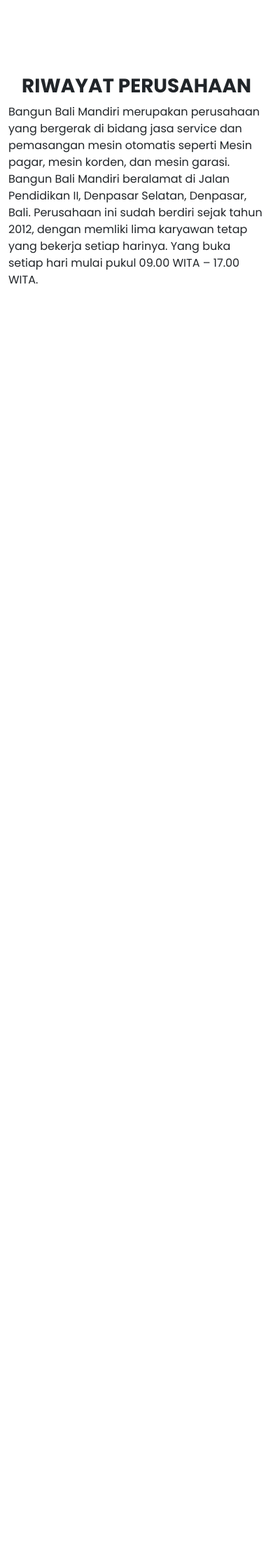
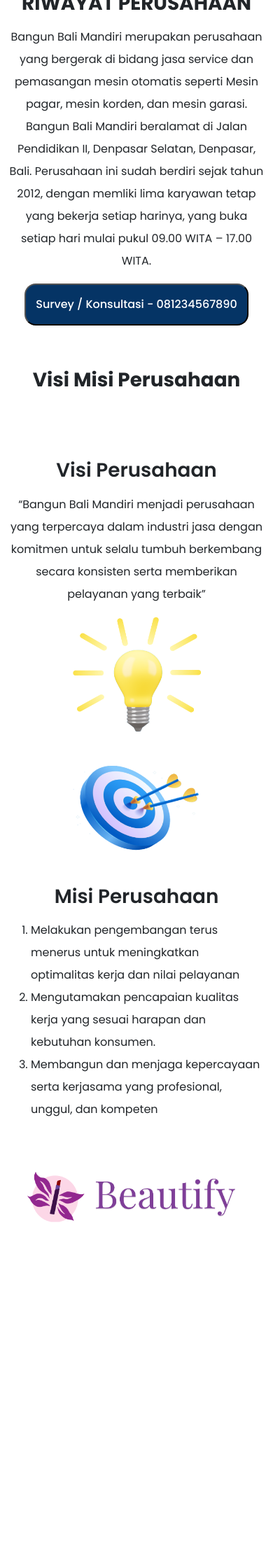
Before and after one commit to komangtri/Bangun-Bali-Mandiri, a PHP site: page /about.html in a window 390 px wide; the page is wider, and only the part inside the window is pictured. Shown: the part 366-2606 px from the top of that part at 70% size. Before the commit the page ends 771 px from the top of that part, so only its background shows below. Run offline with PHP 8.4, Linux system fonts and the light colour scheme.

Commit message:
pembuatan about page

```diff
--- a/about.html
+++ b/about.html
@@ -37,19 +37,19 @@
             <div class="collapse navbar-collapse justify-content-end" id="navbarNav">
                 <ul class="navbar-nav">
                     <li class="nav-item">
-                        <a class="nav-link navbar-color-text" href="#">Home</a>
+                        <a class="nav-link navbar-color-text" href="home.html">Home</a>
                     </li>
                     <li class="nav-item">
-                        <a class="nav-link navbar-color-text fw-bold" href="#">About</a>
+                        <a class="nav-link navbar-color-text fw-bold" href="about.html">About</a>
                     </li>
                     <li class="nav-item">
-                        <a class="nav-link navbar-color-text" href="#">Produk & Jasa</a>
+                        <a class="nav-link navbar-color-text" href="product.html">Produk & Jasa</a>
                     </li>
                     <li class="nav-item">
-                        <a class="nav-link navbar-color-text" href="#">Flip Book</a>
+                        <a class="nav-link navbar-color-text" href="flipbook.html">Flip Book</a>
                     </li>
                     <li class="nav-item">
-                        <a class="nav-link navbar-color-text" href="#">Contact Us</a>
+                        <a class="nav-link navbar-color-text" href="contact.html">Contact Us</a>
                     </li>
                 </ul>
             </div>
@@ -59,26 +59,82 @@
     <!-- Section Perusahaan -->
     <section id="coorporate">
         <div class="container h-100">
+            <!-- row profile perusahaan -->
             <div class="row h-100">
-                <div class="col-md-6 my-auto">
+                <div class="col-md-6 d-flex align-items-center overflow-hidden">
                     <iframe width="560" height="315" src="https://www.youtube.com/embed/LkR-9Z1sle8"
                         title="YouTube video player" frameborder="0"
                         allow="accelerometer; autoplay; clipboard-write; encrypted-media; gyroscope; picture-in-picture; web-share"
                         allowfullscreen></iframe>
                 </div>
 
-                <div class="col-md-6 my-auto">
-                    <h1 class="text-center fw-bold">RIWAYAT PERUSAHAAN</h1>
-                    <p>Bangun Bali Mandiri merupakan perusahaan yang bergerak di bidang jasa service dan pemasangan
+                <div class="col-md-6 d-flex justify-content-center flex-column">
+                    <h1 class="text-center fw-bold mb-3">RIWAYAT PERUSAHAAN</h1>
+                    <p class="text-center mb-3 lh-lg">Bangun Bali Mandiri merupakan perusahaan yang bergerak di bidang
+                        jasa
+                        service
+                        dan pemasangan
                         mesin otomatis seperti Mesin pagar, mesin korden, dan mesin garasi. Bangun Bali Mandiri
                         beralamat di Jalan Pendidikan II, Denpasar Selatan, Denpasar, Bali. Perusahaan ini sudah berdiri
-                        sejak tahun 2012, dengan memliki lima karyawan tetap yang bekerja setiap harinya. Yang buka
+                        sejak tahun 2012, dengan memliki lima karyawan tetap yang bekerja setiap harinya, yang buka
                         setiap hari mulai pukul 09.00 WITA – 17.00 WITA.</p>
+                    <div class="text-center">
+                        <button class="btn-survey fw-medium">Survey / Konsultasi - 081234567890</button>
+                    </div>
+                </div>
+            </div>
+            <!-- end row profile perusahaan -->
+        </div>
+    </section>
+
+    <section id="visimisi">
+        <div class="container">
+            <!-- row visi perusahaan -->
+            <div class="row mt-5 mb-5 d-flex align-items-center">
+                <h1 class="text-center fw-bold mb-5">Visi Misi Perusahaan</h1>
+
+                <div class="col-md-6 text-center mt-5">
+                    <h1 class="fw-semibold">Visi Perusahaan</h1>
+                    <p class="lh-lg mt-3">“Bangun Bali Mandiri menjadi perusahaan yang terpercaya dalam industri jasa
+                        dengan
+                        komitmen untuk
+                        selalu tumbuh berkembang secara konsisten serta memberikan pelayanan yang terbaik”</p>
+                </div>
+                <div class="col-md-6 text-center">
+                    <img src="asset/visi.png" alt="" srcset="" class="w-50">
+                </div>
+            </div>
+            <!-- end row visi perusahaan -->
+
+            <!-- row visi perusahaan -->
+            <div class="row mt-5 d-flex align-items-center">
+                <div class="col-md-6 text-center">
+                    <img src="asset/misi.png" alt="" srcset="" class="w-50">
+                </div>
+                <div class="col-md-6">
+                    <h1 class="text-center fw-semibold mt-5">Misi Perusahaan</h1>
+                    <ol class="lh-lg mt-3">
+                        <li>Melakukan pengembangan terus menerus untuk meningkatkan optimalitas kerja dan
+                            nilai pelayanan</li>
+                        <li>Mengutamakan pencapaian kualitas kerja yang sesuai harapan dan kebutuhan konsumen.</li>
+                        <li>Membangun dan menjaga kepercayaan serta kerjasama yang profesional, unggul, dan kompeten
+                        </li>
+                    </ol>
+                </div>
+            </div>
+            <!-- end row visi perusahaan -->
+        </div>
+    </section>
+
+    <section id="logo">
+        <div class="container-fluid">
+            <div class="row">
+                <div class="col-md-12">
+                    <img src="asset/logo.png" alt="" srcset="" class="w-100">
                 </div>
             </div>
         </div>
     </section>
-
 
 
 
--- a/css/style.css
+++ b/css/style.css
@@ -135,6 +135,10 @@
   width: 100%;
 }
 
+#product::-webkit-scrollbar {
+  display: none;
+}
+
 .img-product {
   width: 355px;
   height: 195px;
@@ -177,3 +181,25 @@
   height: 100vh;
   width: 100%;
 }
+
+.btn-survey {
+  background-color: var(--primary-color);
+  color: #ffff;
+  width: 25rem;
+  height: 3.75rem;
+  border-radius: 16px;
+}
+
+@media screen and (max-width: 600px) {
+  .btn-survey {
+    width: 20rem;
+    height: 3.75rem;
+  }
+}
+
+/* logo style */
+#logo {
+  height: 100vh;
+  width: 100%;
+  margin-top: 50px;
+}
```
Also changed, not shown: home.html (+4 -4 lines), asset/logo.png (added), asset/misi.png (added), asset/visi.png (added).
